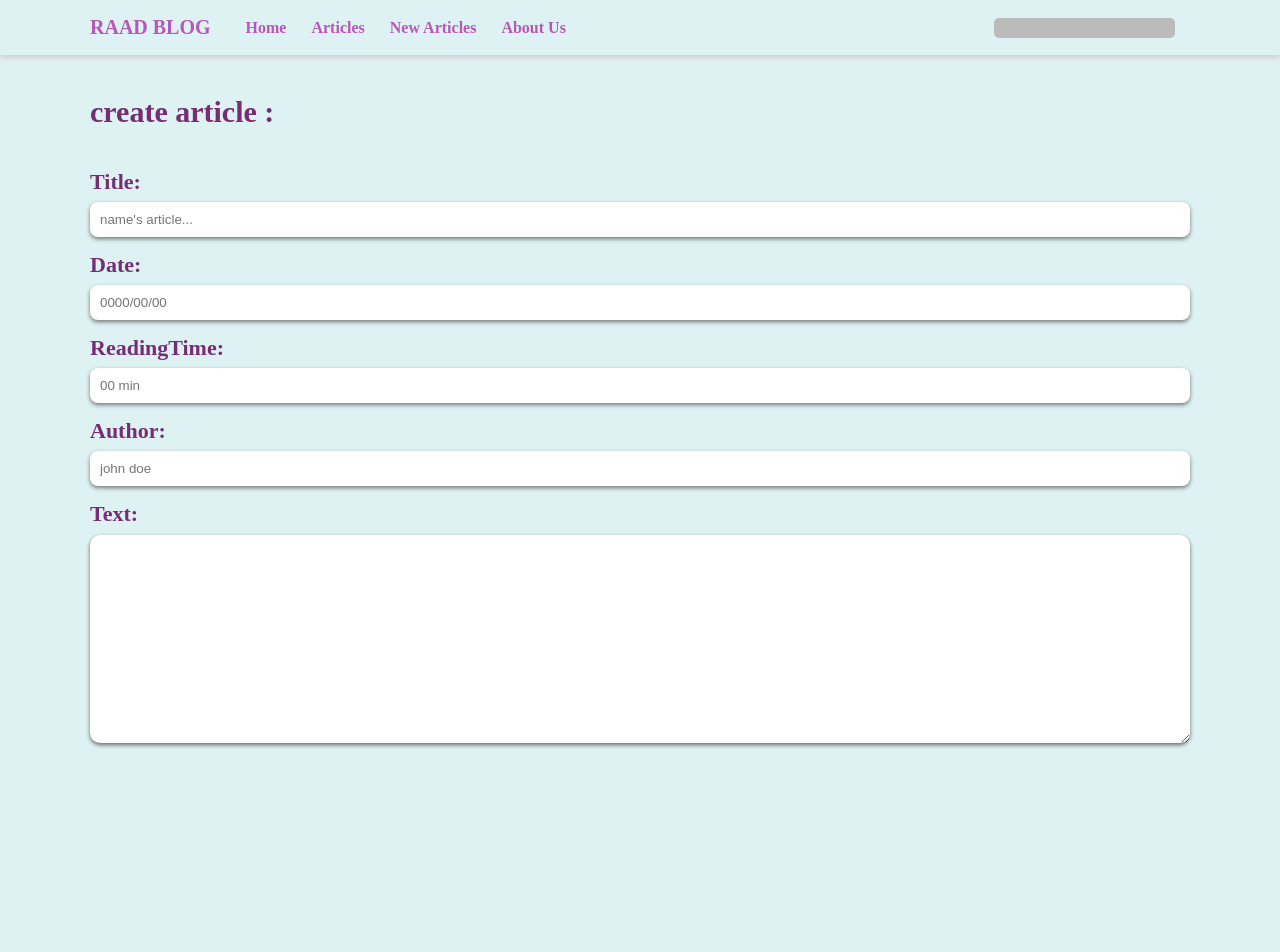
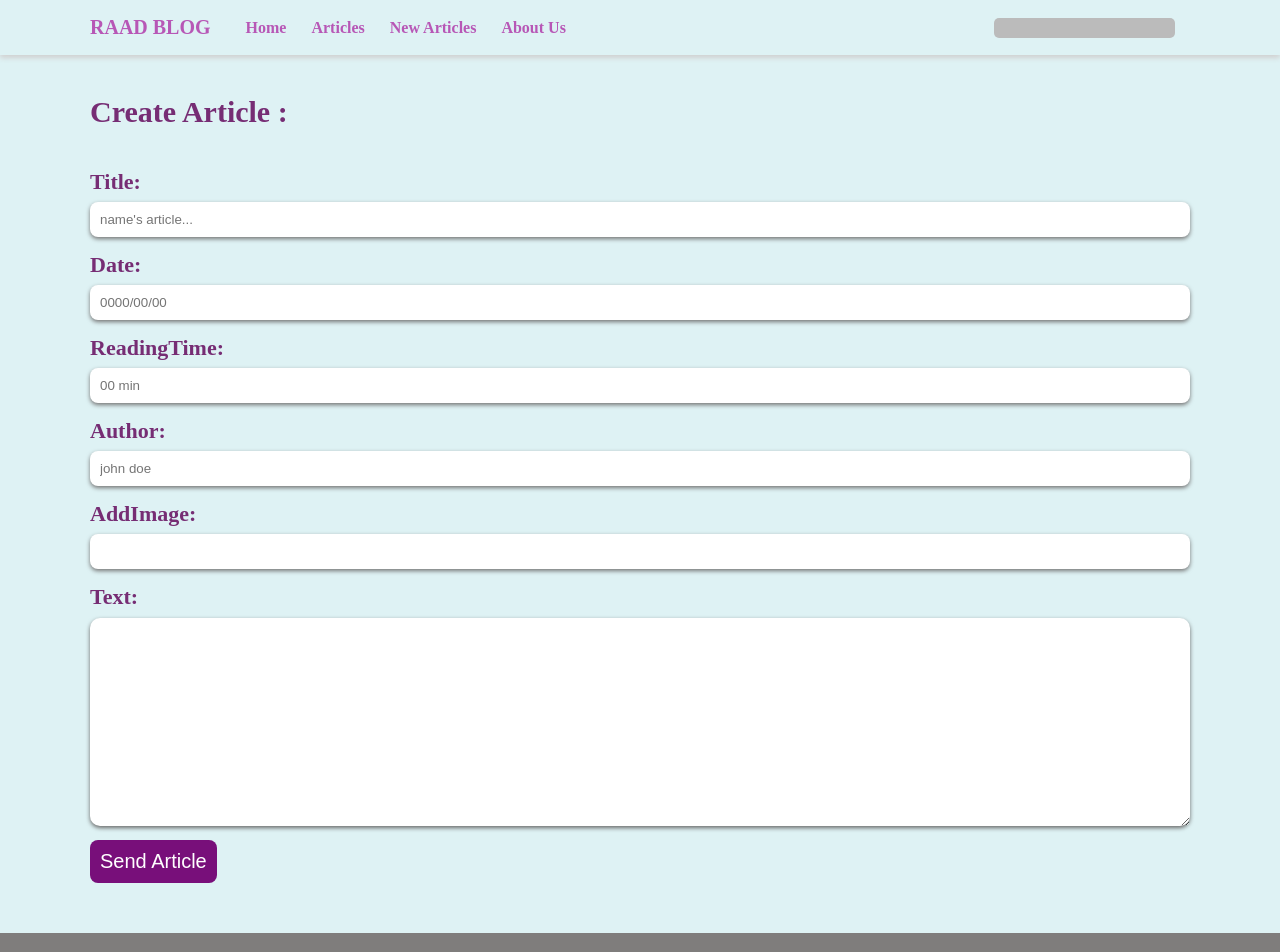
Before and after one commit to kooroosh1363/REACT-BLOG-mini-project, a React (Create React App) app: page /NewArticles in a window 1280 px wide. Shown: the top 952 px of the page. Before the commit the page ends 800 px from the top, so only its background shows below. Built offline with nearby package versions, Linux system fonts and the light colour scheme; a web font is replaced by a local one.

Commit message:
how create new post or article

```diff
--- a/data/db.json
+++ b/data/db.json
@@ -1,8 +1,8 @@
 {
-    "articles":  [
+  "articles": [
     {
       "id": 1,
-                "imageUlr": "https://www.icegif.com/wp-content/uploads/writing-icegif-10.gif",                "title": "first title",
+      "imageUlr": "https://www.icegif.com/wp-content/uploads/writing-icegif-10.gif",
       "title": "first title",
       "readingTime": 5,
       "date": "01/01/2023",
@@ -71,7 +71,15 @@
       "date": "01/01/2023",
       "Author": "Raad",
       "content": "Lorem ipsum dolor sit amet consectetur adipisicing elit. Impedit eum asperiores molestias id eos nihil saepe, perspiciatis molestiae beatae doloremque magni possimus deleniti quo ea enim aliquam et reiciendis facere. Odit adipisci incidunt delectus nihil mollitia doloribus impedit nemo voluptate? Expedita doloribus atque at iure placeat inventore nostrum veritatis eos modi, rerum deserunt reiciendis voluptate ipsa quis dicta neque quisquam."
+    },
+    {
+      "id": 9,
+      "imageUlr": "https://www.icegif.com/wp-content/uploads/writing-icegif-11.gif",
+      "title": "title ninth",
+      "readingTime": "44 min",
+      "date": "2023/04/09",
+      "Author": "raad",
+      "content": "new article."
     }
   ]
-
 }
--- a/src/pages/NewArticles/NewArticles.jsx
+++ b/src/pages/NewArticles/NewArticles.jsx
@@ -3,37 +3,51 @@ import Navbar from "../../components/navbar/Navbar";
 import styled from "./newArticles.module.css";
 import Input from "../../components/input/input";
 import TextArea from "../../components/textarea/TextArea";
+import Footer from "../../components/footer/Footer";
+import axios from "axios";
 function NewArticles() {
 
     const [articles, setArticles] = useState({
         title: "",
         date: "",
-        readingTime:"",
-        author:"",
-        text:"",
+        readingTime: "",
+        author: "",
+        imageUrl: "",
+        text: "",
     });
 
     const onHandleArticle = (e) => {
-        setArticles((pervState) =>({
+        setArticles((pervState) => ({
             ...pervState,
-            [e.target.name]:e.target.value,
+            [e.target.name]: e.target.value,
         }));
     };
 
 
 
     const onHandleText = (e) => {
-        setArticles((pervState) =>({
+        setArticles((pervState) => ({
             ...pervState,
-            text:e.target.value,
+            text: e.target.value,
         }));
     };
 
 
+    const sendNewArticle = () => {
+        axios.post("http://localhost:8000/articles",
+            {
+                id:9 ,
+                imageUlr: articles.imageUrl,
+                title: articles.title,
+                readingTime: articles.readingTime,
+                date: articles.date,
+                Author: articles.author,
+                content: articles.text,
+            });
+    };
 
 
-
-    console.log(articles);
+    // console.log(articles);
 
     return (
         <>
@@ -41,14 +55,21 @@ function NewArticles() {
 
             <div className={styled.createArticlePage}>
                 <div className="container">
-                    <h1>create article :</h1>
-                    <Input label="Title:" name="title" placeHolder="name's article..." handleChange={onHandleArticle}/>
-                    <Input label="Date:" name="date" placeHolder="0000/00/00" handleChange={onHandleArticle}/>
-                    <Input label="ReadingTime:" name="readingTime" placeHolder="00 min" handleChange={onHandleArticle}/>
-                    <Input label="Author:" name="author" placeHolder="john doe" handleChange={onHandleArticle}/>
-                    <TextArea label="Text:" handleChange={onHandleText}/>
+                    <h1>Create Article :</h1>
+                    <Input label="Title:" name="title" placeHolder="name's article..." handleChange={onHandleArticle} type="text" />
+                    <Input label="Date:" name="date" placeHolder="0000/00/00" handleChange={onHandleArticle} type="text" />
+                    <Input label="ReadingTime:" name="readingTime" placeHolder="00 min" handleChange={onHandleArticle} type="text" />
+                    <Input label="Author:" name="author" placeHolder="john doe" handleChange={onHandleArticle} type="text" />
+                    <Input label="AddImage:" name="imageUrl" handleChange={onHandleArticle} type="text" />
+                    <TextArea label="Text:" handleChange={onHandleText} />
+
+                    <div className={styled.buttonWrapper}>
+                        <button onClick={sendNewArticle}>Send Article</button>
+                    </div>
                 </div>
             </div>
+
+            <Footer />
 
         </>
     );
--- a/src/pages/NewArticles/newArticles.module.css
+++ b/src/pages/NewArticles/newArticles.module.css
@@ -13,3 +13,25 @@
     font-weight: bolder;
 
 }
+
+
+.buttonWrapper{
+
+}
+
+.buttonWrapper button{
+    padding: 10px 10px;
+    border: none;
+    margin-top: 10px;
+    font-size: 20px;
+    background-color: #780f7a;
+    color: #fff;
+    border-radius: 8px;
+
+}
+
+
+.buttonWrapper button:active{
+    opacity: .3;
+    transition: .3s;
+}
```
Lines whose indentation alone changed are shown as unchanged.
